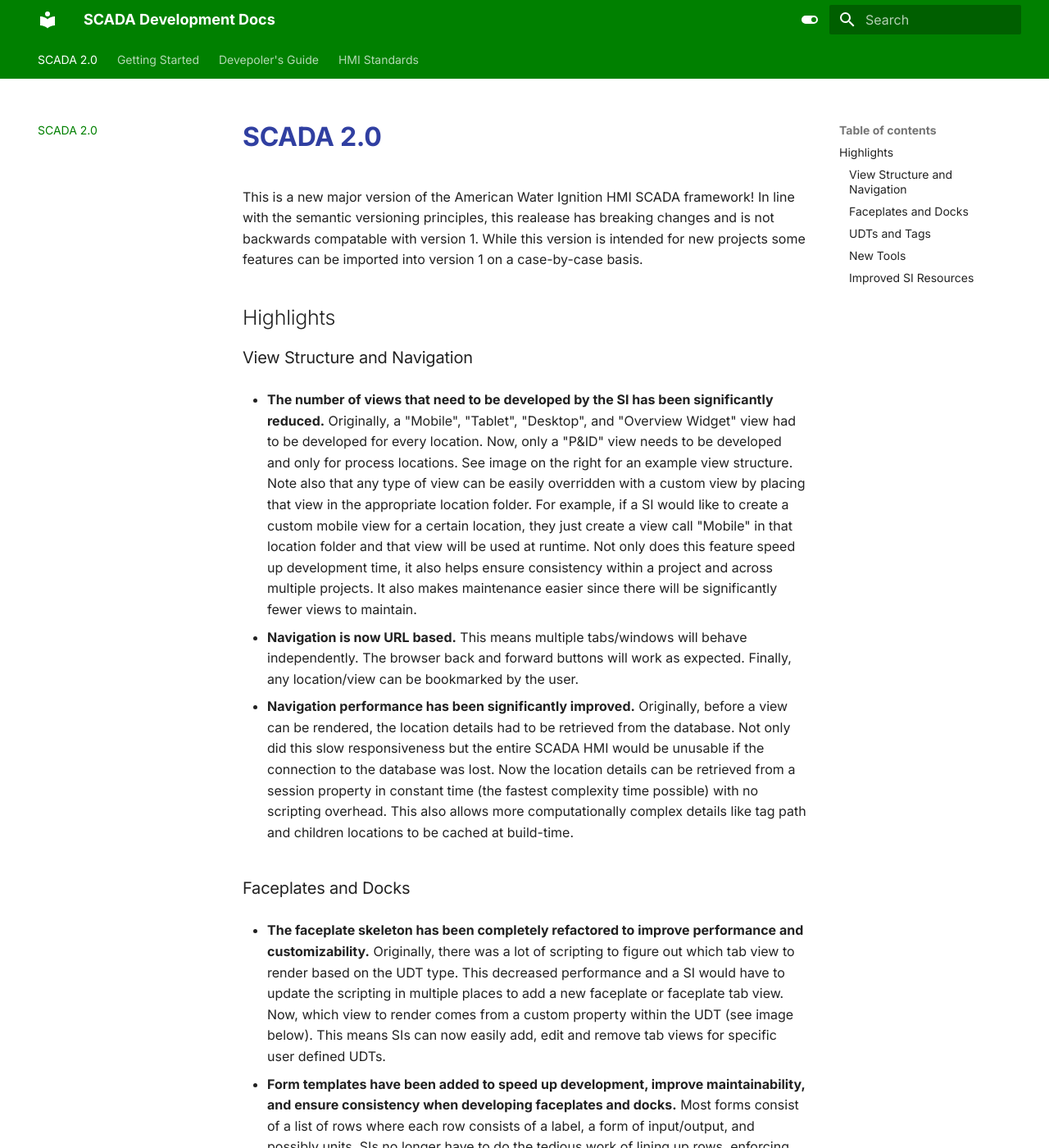
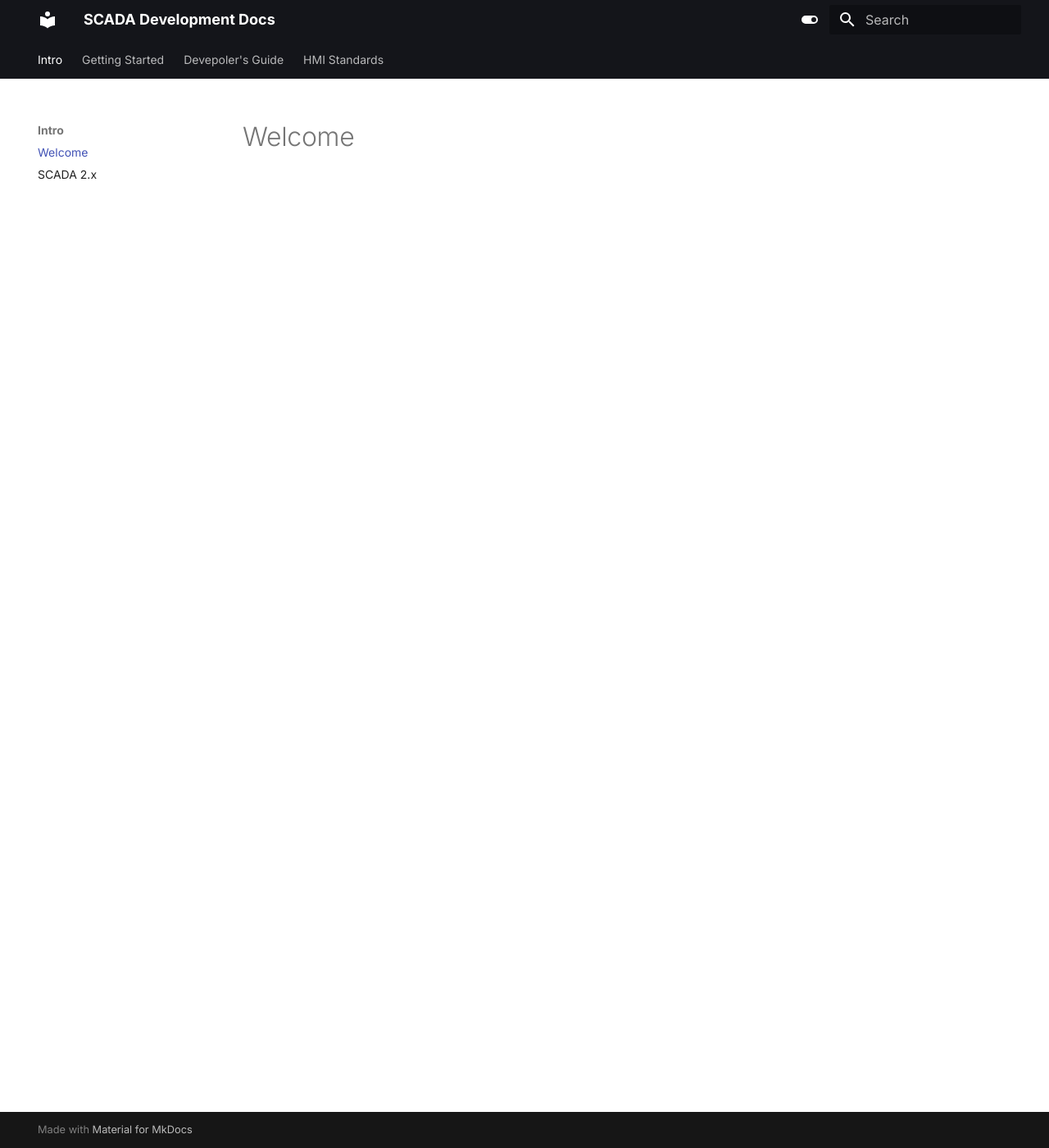
Before and after one commit to nate-c-foster/scada2-doc, an MkDocs documentation site: the page built from docs/index.md, in a window 1280 px wide and 1400 px high. Shown: the whole window at 82% size. Built offline with MkDocs 1.6.1 and Material for MkDocs 9.7.7, drawn with Linux system fonts in a browser that asks for light colours; some of the changed text lies outside the part shown.

Commit message:
scada2 highlights views and udts

```diff
--- a/docs/index.md
+++ b/docs/index.md
@@ -1,111 +1 @@
-# SCADA 2.0
-
-This is a new major version of the American Water Ignition HMI SCADA framework!
-In line with the semantic versioning principles, this realease has breaking changes
-and is not backwards compatable with version 1. While this version is intended for
-new projects some features can be imported into version 1 on a case-by-case basis.
-
-## Highlights
-
-### View Structure and Navigation
-
--   **The number of views that need to be
-    developed by the SI has been significantly reduced.** Originally, a
-    "Mobile", "Tablet", "Desktop", and "Overview Widget" view had to be
-    developed for every location. Now, only a "P&ID" view needs to be
-    developed and only for process locations. See image on the right for
-    an example view structure. Note also that any type of view can be
-    easily overridden with a custom view by placing that view in the
-    appropriate location folder. For example, if a SI would like to
-    create a custom mobile view for a certain location, they just create
-    a view call "Mobile" in that location folder and that view will be
-    used at runtime. Not only does this feature speed up development
-    time, it also helps ensure consistency within a project and across
-    multiple projects. It also makes maintenance easier since there will
-    be significantly fewer views to maintain.
-
--   **Navigation is now URL based.** This means multiple tabs/windows
-    will behave independently. The browser back and forward buttons will
-    work as expected. Finally, any location/view can be bookmarked by
-    the user.
-
--   **Navigation performance has been significantly improved.**
-    Originally, before a view can be rendered, the location details had
-    to be retrieved from the database. Not only did this slow
-    responsiveness but the entire SCADA HMI would be unusable if the
-    connection to the database was lost. Now the location details can be
-    retrieved from a session property in constant time (the fastest
-    complexity time possible) with no scripting overhead. This also
-    allows more computationally complex details like tag path and
-    children locations to be cached at build-time.
-
-### Faceplates and Docks
-
--   **The faceplate skeleton has been completely refactored to improve
-    performance and customizability.** Originally, there was a lot of
-    scripting to figure out which tab view to render based on the UDT
-    type. This decreased performance and a SI would have to update the
-    scripting in multiple places to add a new faceplate or faceplate tab
-    view. Now, which view to render comes from a custom property within
-    the UDT (see image below). This means SIs can now easily add, edit
-    and remove tab views for specific user defined UDTs.
-
--   **Form templates have been added to
-    speed up development, improve maintainability, and ensure
-    consistency when developing faceplates and docks.** Most forms
-    consist of a list of rows where each row consists of a label, a form
-    of input/output, and possibly units. SIs no longer have to do the
-    tedious work of lining up rows, enforcing security, read/writing tag
-    values, and adding the correct style class. This is taken care of in
-    the form templates. Also, maintenance is much easier since only a
-    view places need to be updated to update every faceplate/dock that
-    uses form templates. See image on right of a custom dock made using
-    form templates.
-
-### UDTs and Tags
-
--   **UDT inheritance can now be used**.
-    UDT inheritance allows SIs to make modifications to the core UDTs
-    without breaking their respective symbol/faceplate views. This also
-    allows the SI to setup multiple UDTs of a similar type but from
-    different AOIs. For example, an SI can setup a VFD UDT and a
-    Soft-Start UDT that inherent from the same Motor UDT and use the
-    same symbol and faceplate. This will also make maintenance easier
-    since there will be less core UDTs, symbols, and faceplates to
-    maintain. See image on the right for an example UDT structure using
-    inheritance.
-
--   **UDT parameters and custom properties are used to speed up
-    development and to make UI modifications.** Parameters are used
-    internally by the UDT to form opc tag paths and alarm descriptions.
-    Custom properties are used by the HMI framework to automate
-    overviews, mobile views, trending, etc ... Both are used to speed up
-    development and reduce bugs.
-
-Performance Enhancements
-
--   **Tag groups are used to reduce CPU overhead for tag scanning.**
--   **Updated method for alarm scanning.**
--   **Unnecessary scripting has been removed from core component
-    symbols.**
-
-### New Tools
-
--   **New Ad Hoc Reporting tool.**
--   **Updated Ad Hoc Alarm Notification tool to quickly create and
-    customize alarm pipelines/rosters.**
--   **Updated Ad Hoc Trending tool with an easier to use interface.**
--   **UI update for all tools to improve consistency.**
-
-
-
-### Improved SI Resources
-
--   **A fully simulated project that can be ran in parallel to
-    development.**
-
--   **Series of videos from basic to advanced covering all phases of
-    development.**
-
--   **Cleaner separation of template resources from user defined
-    resources.**
+# Welcome
--- a/mkdocs.yml
+++ b/mkdocs.yml
@@ -1,7 +1,9 @@
 site_name: SCADA Development Docs
 
 nav:
-  - 'SCADA 2.0': 'index.md'
+  - 'Intro':
+    - 'Welcome': 'index.md'
+    - 'SCADA 2.x': 'intro/scada2.md'
   - 'Getting Started':
     - 'Gatway Setup': 'getting-started/gateway-setup.md'
     - 'Project Setup': 'getting-started/project-setup.md'
@@ -25,6 +27,7 @@
 
 theme:
   name: material
+
   features:
     - navigation.tabs
     - navigation.sections
@@ -36,6 +39,7 @@
     # Palette toggle for light mode
     - media: "(prefers-color-scheme: light)"
       scheme: default
+      primary: black
       toggle:
         icon: material/toggle-switch
         name: Switch to dark mode
@@ -43,6 +47,7 @@
     # Palette toggle for dark mode
     - media: "(prefers-color-scheme: dark)"
       scheme: slate
+      primary: black
       toggle:
         icon: material/toggle-switch-off-outline
         name: Switch to light mode
@@ -50,3 +55,7 @@
 
 extra_css:
   - stylesheets/extra.css
+
+markdown_extensions:
+  - toc:
+      toc_depth: 3
```
Also changed, not shown: docs/intro/scada2.md (added, +164 -0 lines), docs/stylesheets/extra.css (+9 -0 lines), docs/developers-guide/mobile-tablet-views.md (deleted), docs/intro/img/motor_custom_props.png (added), docs/intro/img/udt_structure.png (added), docs/intro/img/view_structure.png (added).
